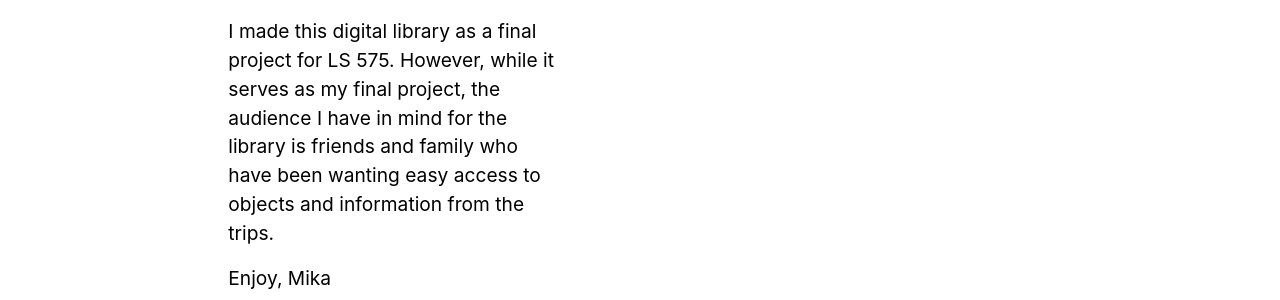
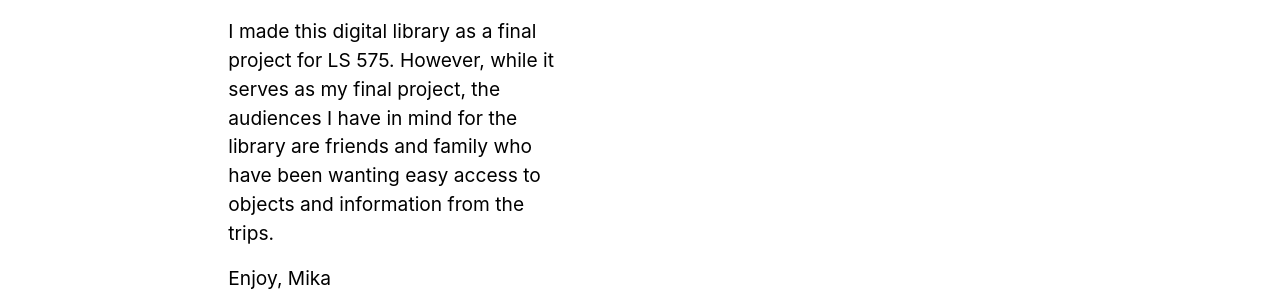
Before and after one commit to mikasmith97/final.github.io, a Jekyll site: the page built from pages/about.md, in a window 1280 px wide. Shown: the part 515-815 px from the top of the page. Built offline with Jekyll 4.4.1, drawn with Linux system fonts in a browser that asks for light colours.

Commit message:
Update about.html

```diff
--- a/_layouts/about.html
+++ b/_layouts/about.html
@@ -10,7 +10,7 @@ layout: default
     <h2>About the Collection</h2>
     <p>In 2019, I lived in Australia and took two big trips: one a road trip along the western coast of Australia and one a country hopping trip through Asia. This collection contains some of my favorite images of the animals, nature, and human-made objects I saw along the way. I am the creator of all these images. </p>
 
-    <p>I made this digital library as a final project for LS 575. However, while it serves as my final project, the audience I have in mind for the library is friends and family who have been wanting easy access to objects and information from the trips. </p>
+    <p>I made this digital library as a final project for LS 575. However, while it serves as my final project, the audiences I have in mind for the library are friends and family who have been wanting easy access to objects and information from the trips. </p>
 
     <p>Enjoy, Mika</p>
 
```
